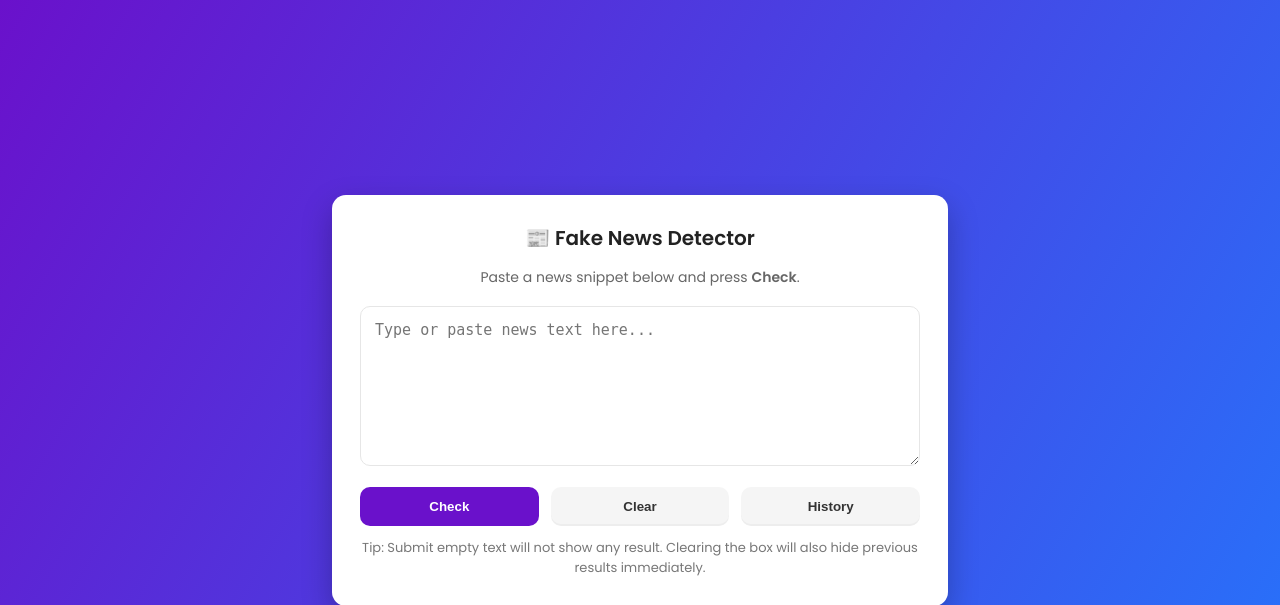
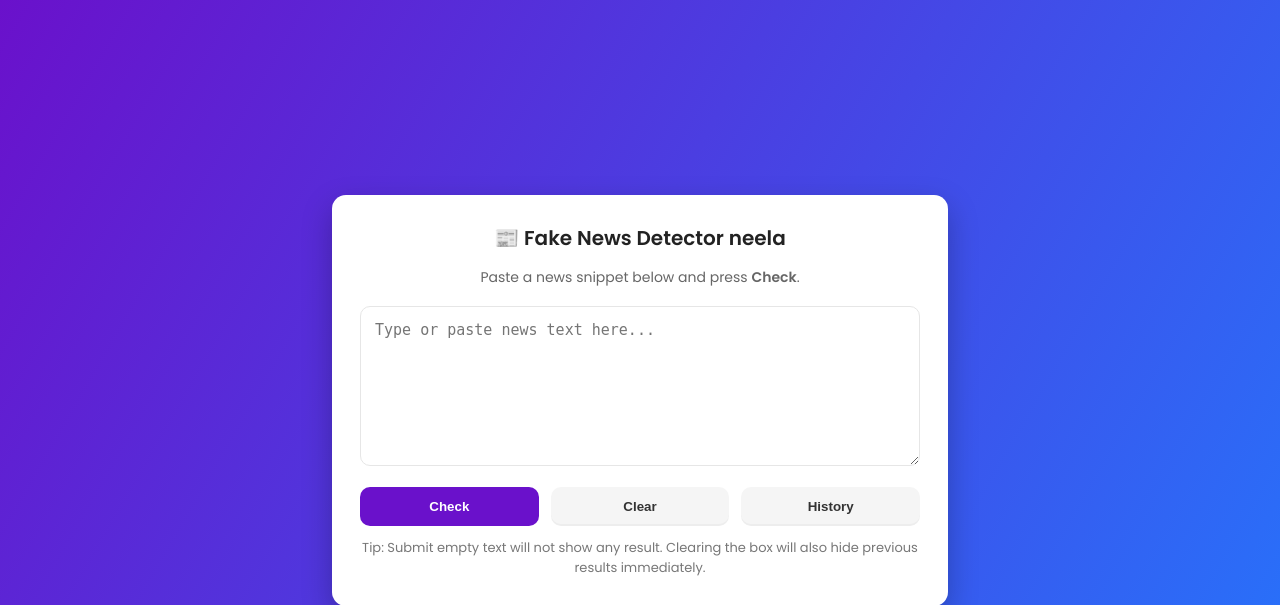
Before and after one commit to gurupranith6-ops/fake-news-devops, a Flask app: page / in a window 1280 px wide. Shown: the top 605 px of the page. Run offline with Flask 3, Linux system fonts and the light colour scheme; parts of the project's set-up code (start-up, migrations or seed data) failed here and were passed over.

Commit message:
updated ui

```diff
--- a/templates/index.html
+++ b/templates/index.html
@@ -193,7 +193,7 @@
 
     <div class="card" role="main">
 
-        <h1>📰 Fake News Detector</h1>
+        <h1>📰 Fake News Detector neela</h1>
 
         <p class="subtitle">
             Paste a news snippet below and press <strong>Check</strong>.
```
